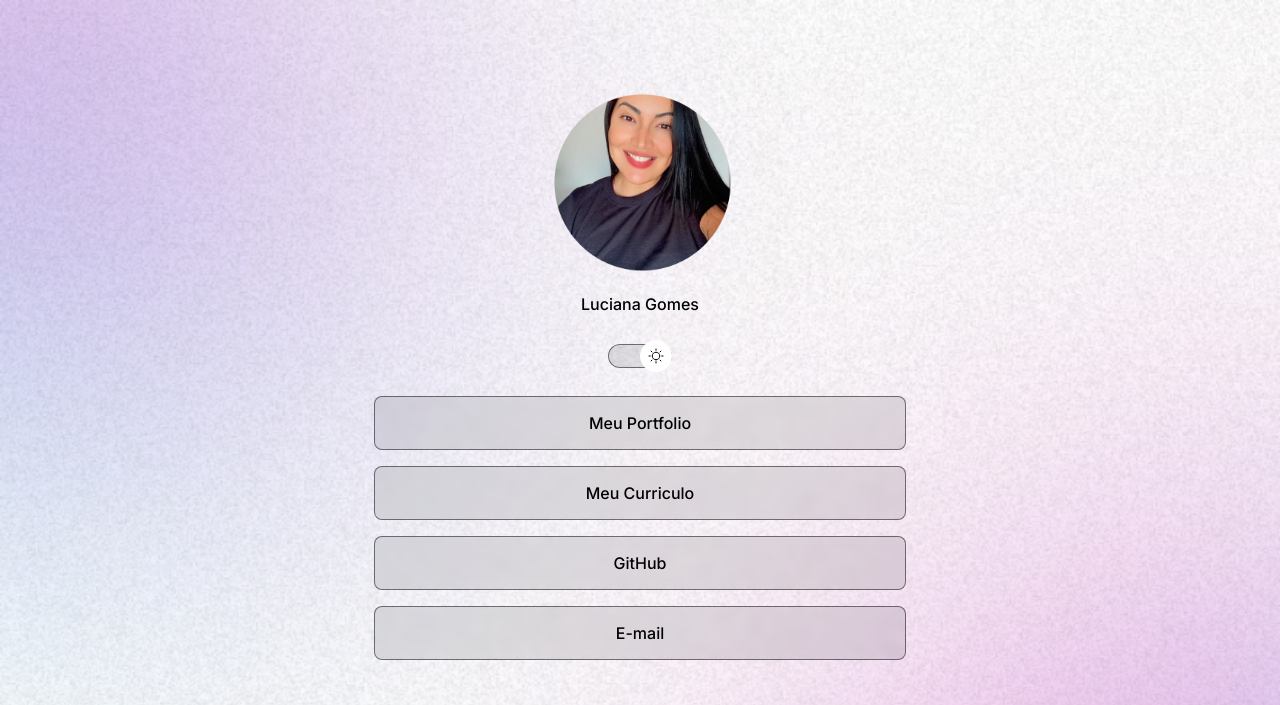
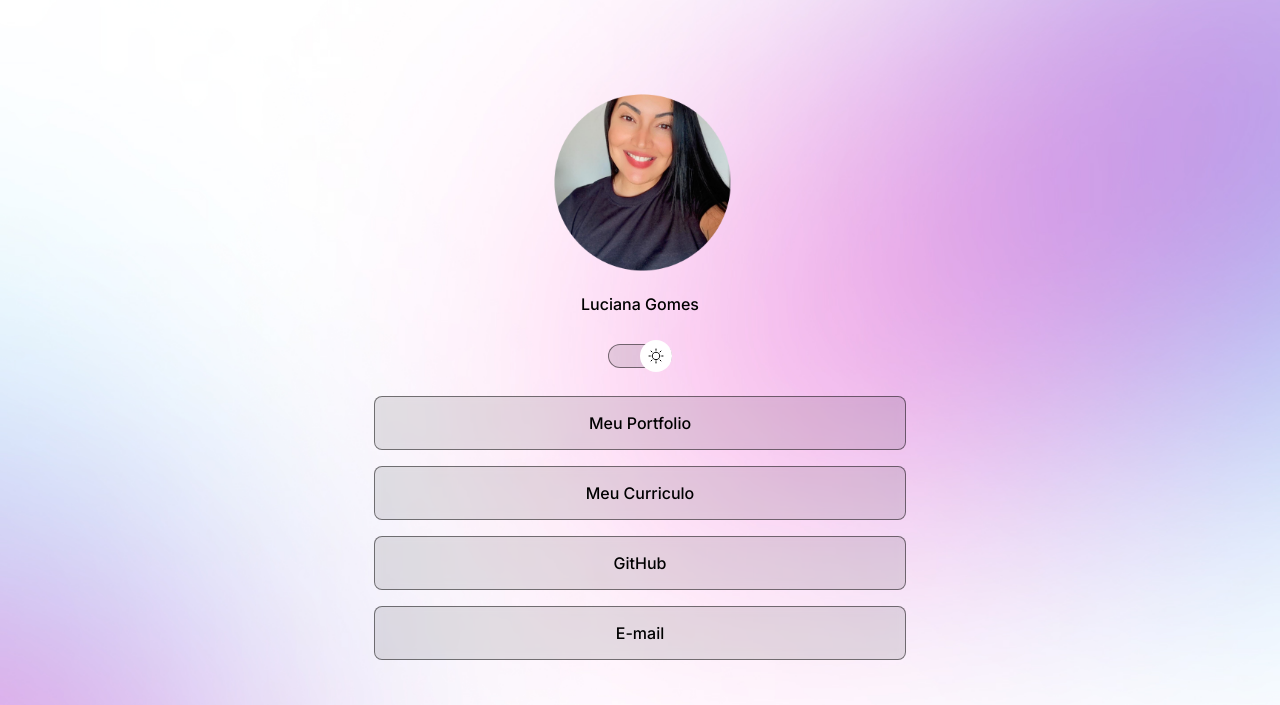
Before and after one commit to Lucianagomes1/Portfolio, a plain HTML site: page index.html in a window 1280 px wide. Shown: the top 705 px of the page. Drawn offline with nearby package versions, Linux system fonts and the light colour scheme.

Commit message:
Add Media Responsividade

```diff
--- a/style.css
+++ b/style.css
@@ -31,6 +31,7 @@ body{
 
     background: var(--bgurl) no-repeat top center/cover;
     font-family: 'Inter', sans-serif;
+    min-height: 100vh;
 
 }
 
@@ -158,3 +159,14 @@ footer{
     font-size: 14px;
     color: var(--cortexto);
 }
+
+@media (min-width: 700px){
+    :root{
+        --bgurl: url(./assets/bg-desktop.jpg);
+    }
+
+    .light{
+        --bgurl: url(./assets/bg-desktop-light.jpg);
+    }
+
+}
```
